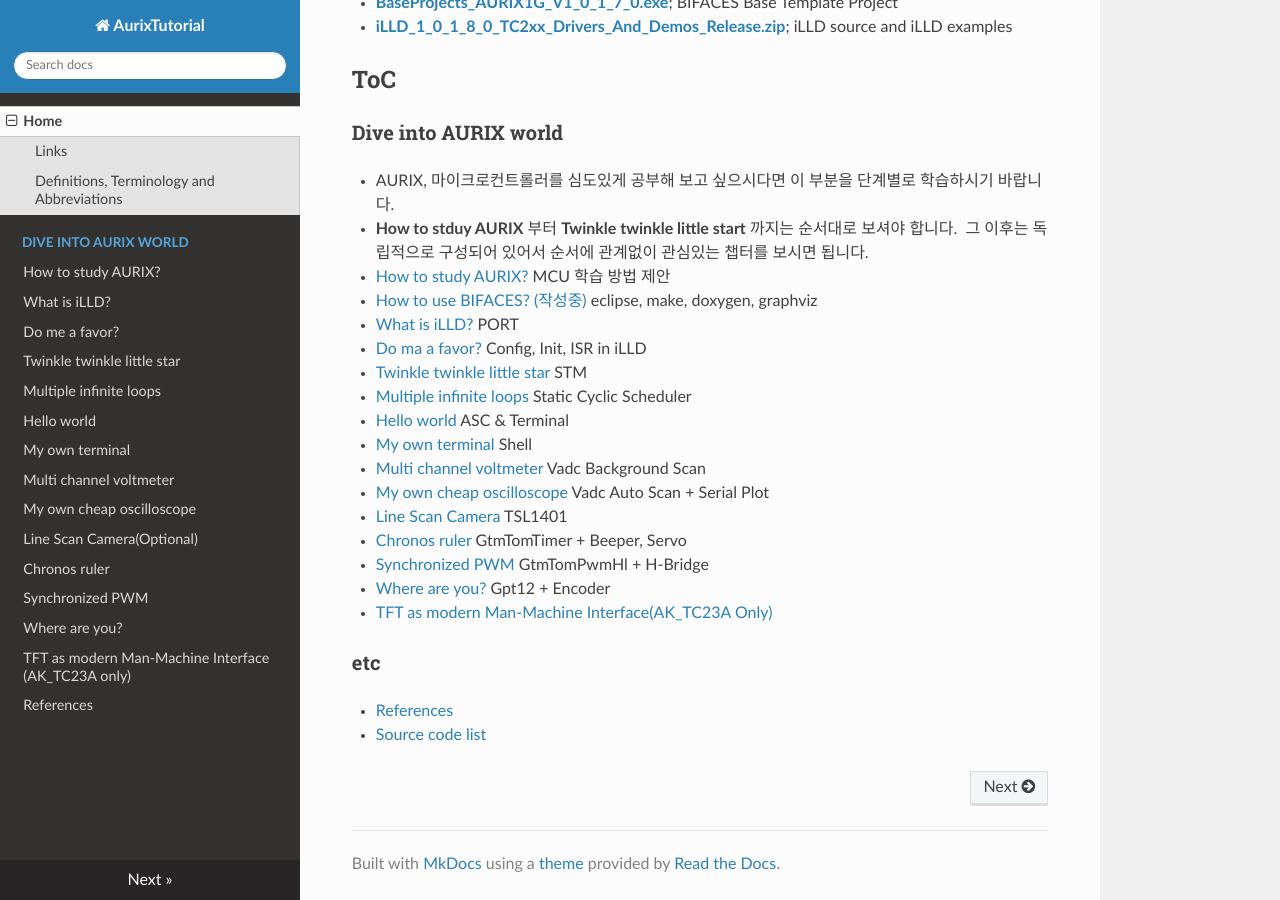
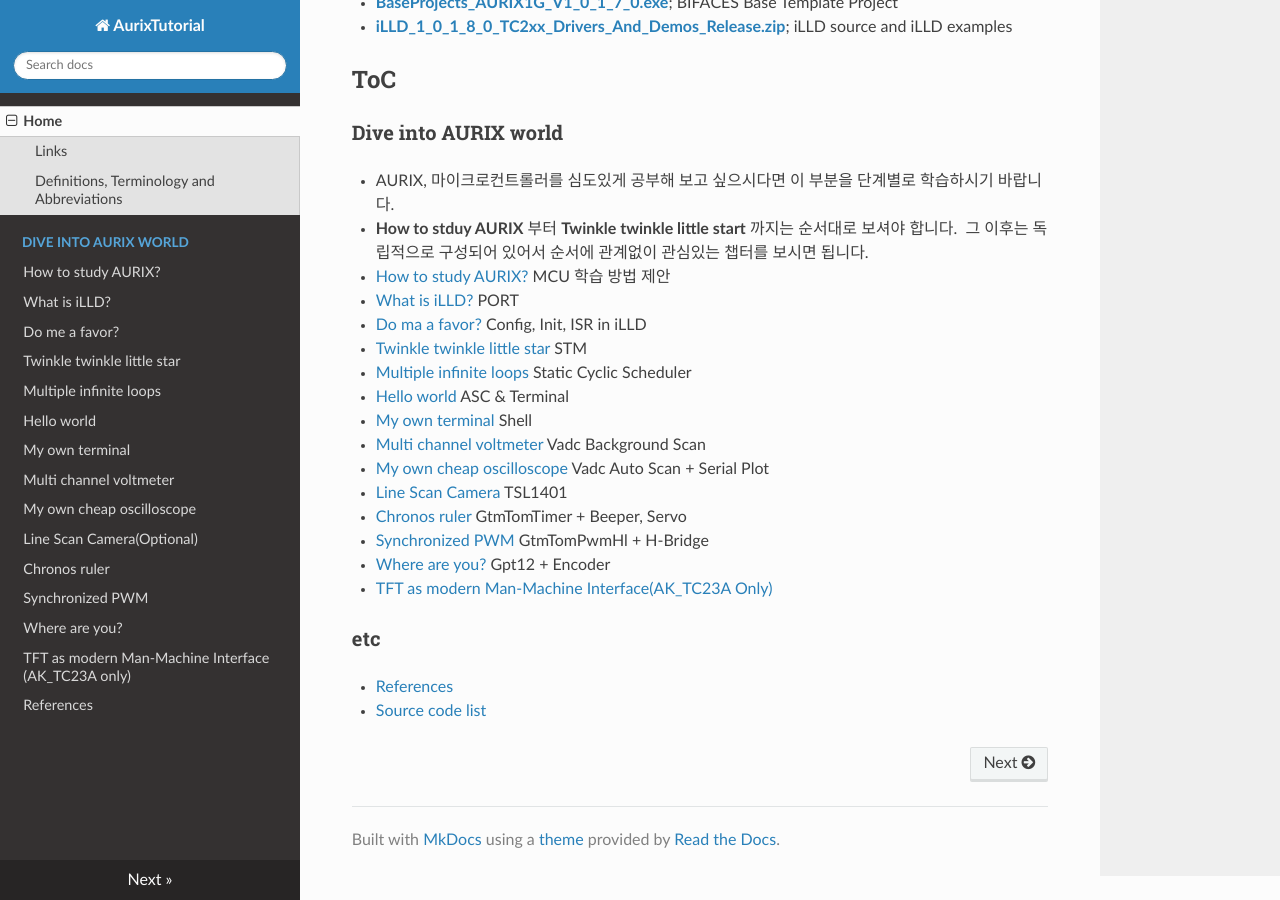
Before and after one commit to realsosy/AurixTutorial, an MkDocs documentation site: the page built from docs/index.md, in a window 1280 px wide and 900 px high, scrolled down 1170 px. Built offline with MkDocs 1.6.1, drawn with Linux system fonts in a browser that asks for light colours; nearby versions of some CDN libraries; old or Windows-style settings are respelled for this version of MkDocs.

Commit message:
Update index.md

```diff
--- a/docs/index.md
+++ b/docs/index.md
@@ -57,7 +57,6 @@ Software Platform를 분석하면 자연스럽게 Infineon AURIX를 이해할
 * **How to stduy AURIX** 부터 **Twinkle twinkle little start** 까지는 순서대로 보셔야 합니다.  그 이후는 독립적으로 구성되어 있어서 순서에 관계없이 관심있는 챕터를 보시면 됩니다.
 
 1.  [How to study AURIX?](./HowToStudyAurix.md) MCU 학습 방법 제안
-2.  [How to use BIFACES? (작성중)](./HowToUseBIFACES.md)  eclipse, make, doxygen, graphviz
 3.  [What is iLLD?](./WhatIsIlld.md) PORT
 4.  [Do ma a favor?](./DoMeAFavor.md) Config, Init, ISR in iLLD
 5.  [Twinkle twinkle little star](./TwinkleTwinkleLittleStar.md)  STM
```
